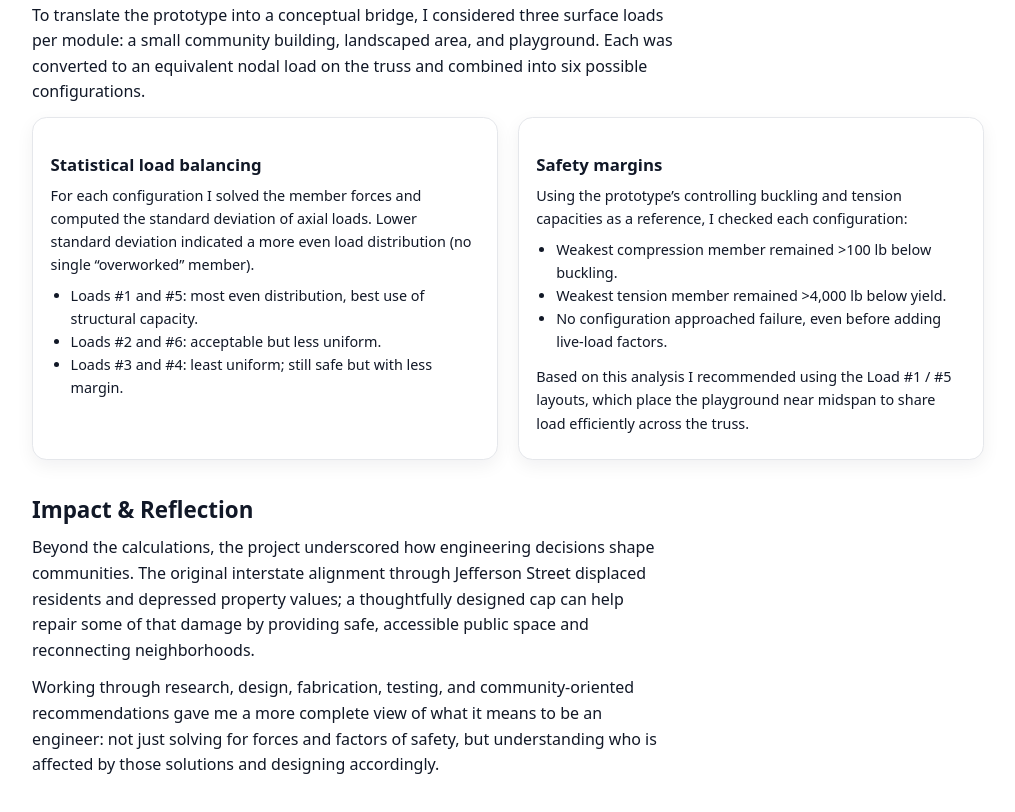
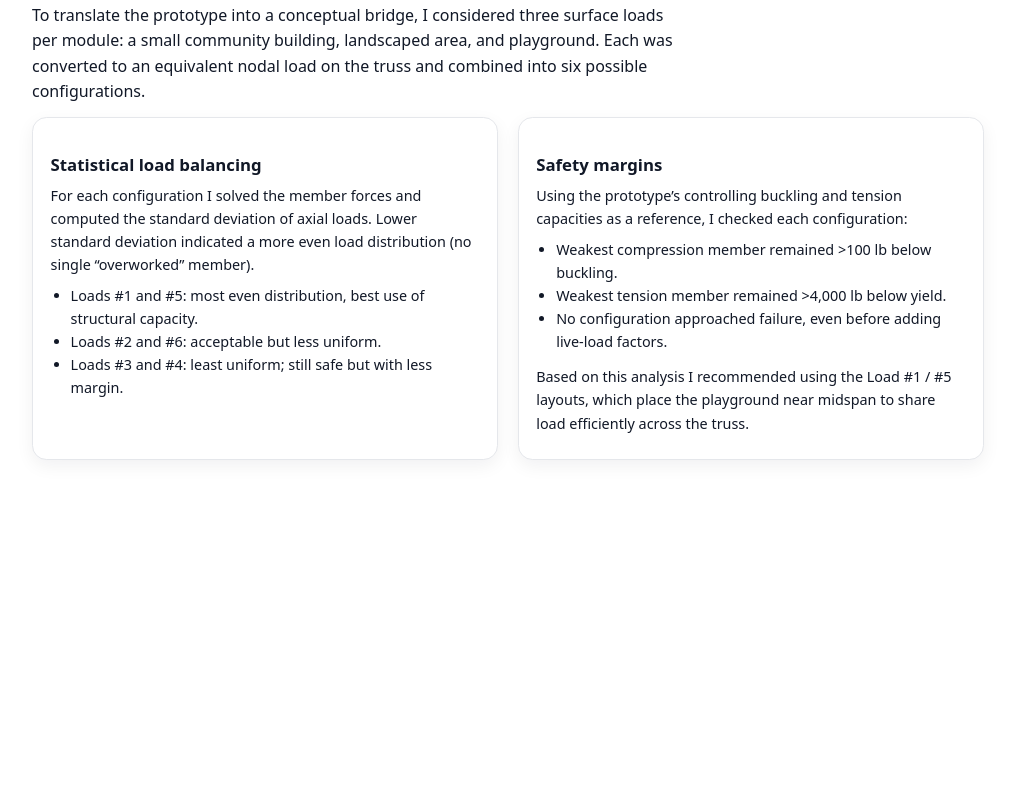
Before and after one commit to JackLiedel/JackLiedel.github.io, a plain HTML site: page projects/Capping-the-Interstate.html in a window 1280 px wide. Shown: the part 2720-3532 px from the top of the page, without its empty margins (132-1147 px from the left). After the commit the page ends 3236 px from the top, so only its background shows below. Drawn offline with Linux system fonts and the light colour scheme.

Commit message:
Update Capping-the-Interstate.html

```diff
--- a/projects/Capping-the-Interstate.html
+++ b/projects/Capping-the-Interstate.html
@@ -430,22 +430,7 @@
     </div>
   </section>
 
-  <section>
-    <h2>Impact & Reflection</h2>
-    <p class="section-intro">
-      Beyond the calculations, the project underscored how engineering decisions shape
-      communities. The original interstate alignment through Jefferson Street displaced
-      residents and depressed property values; a thoughtfully designed cap can help
-      repair some of that damage by providing safe, accessible public space and
-      reconnecting neighborhoods.
-    </p>
 
-    <p class="section-intro">
-      Working through research, design, fabrication, testing, and community-oriented
-      recommendations gave me a more complete view of what it means to be an engineer:
-      not just solving for forces and factors of safety, but understanding who is affected
-      by those solutions and designing accordingly.
-    </p>
-  </section>
+
 </body>
 </html>
```
